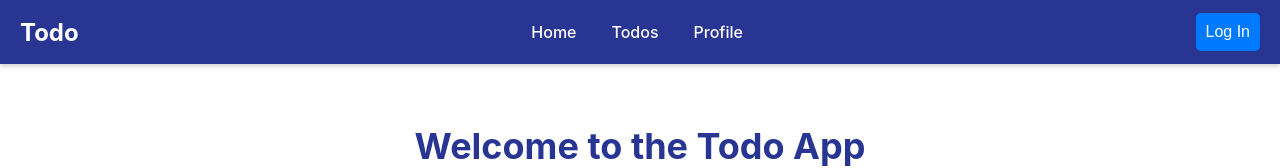
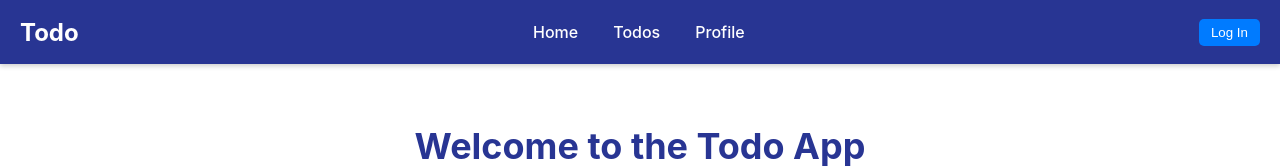
Before and after one commit to varunchithiraala/Todo-Web-Application, a React (Create React App) app in the folder frontend/: page / in a window 1280 px wide. Shown: the top 168 px of the page. Built offline with nearby package versions, Linux system fonts and the light colour scheme.

Commit message:
Todo Web Application Solution

```diff
--- a/frontend/src/components/Navbar/index.js
+++ b/frontend/src/components/Navbar/index.js
@@ -25,9 +25,9 @@ const Navbar = () => {
       </ul>
       <div className="navbar-auth">
         {token ? (
-          <button className="logout-button" onClick={handleLogout}>Logout</button>
+          <button className="navbar-logout-button" onClick={handleLogout}>Logout</button>
         ) : (
-          <button className="login-button" onClick={handleLoginRedirect}>Log In</button>
+          <button className="navbar-login-button" onClick={handleLoginRedirect}>Log In</button>
         )}
       </div>
     </nav>
```
